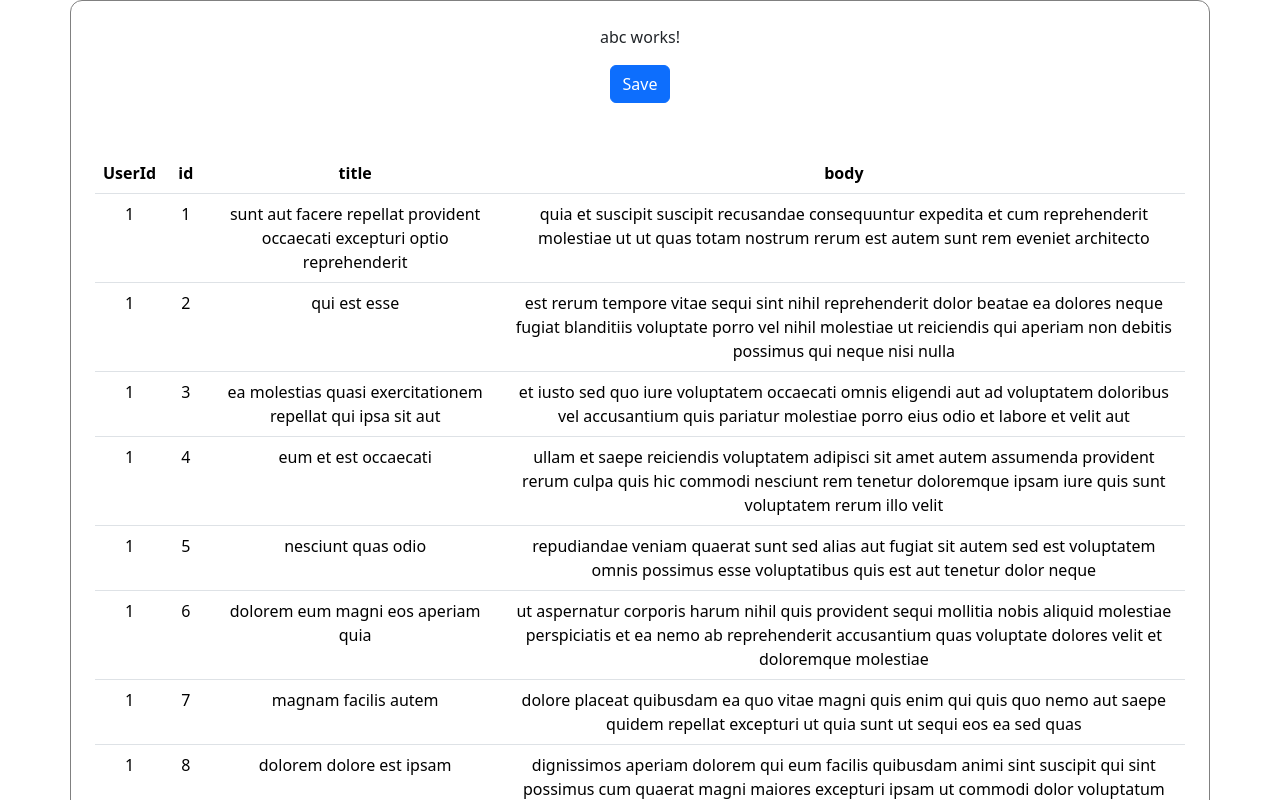
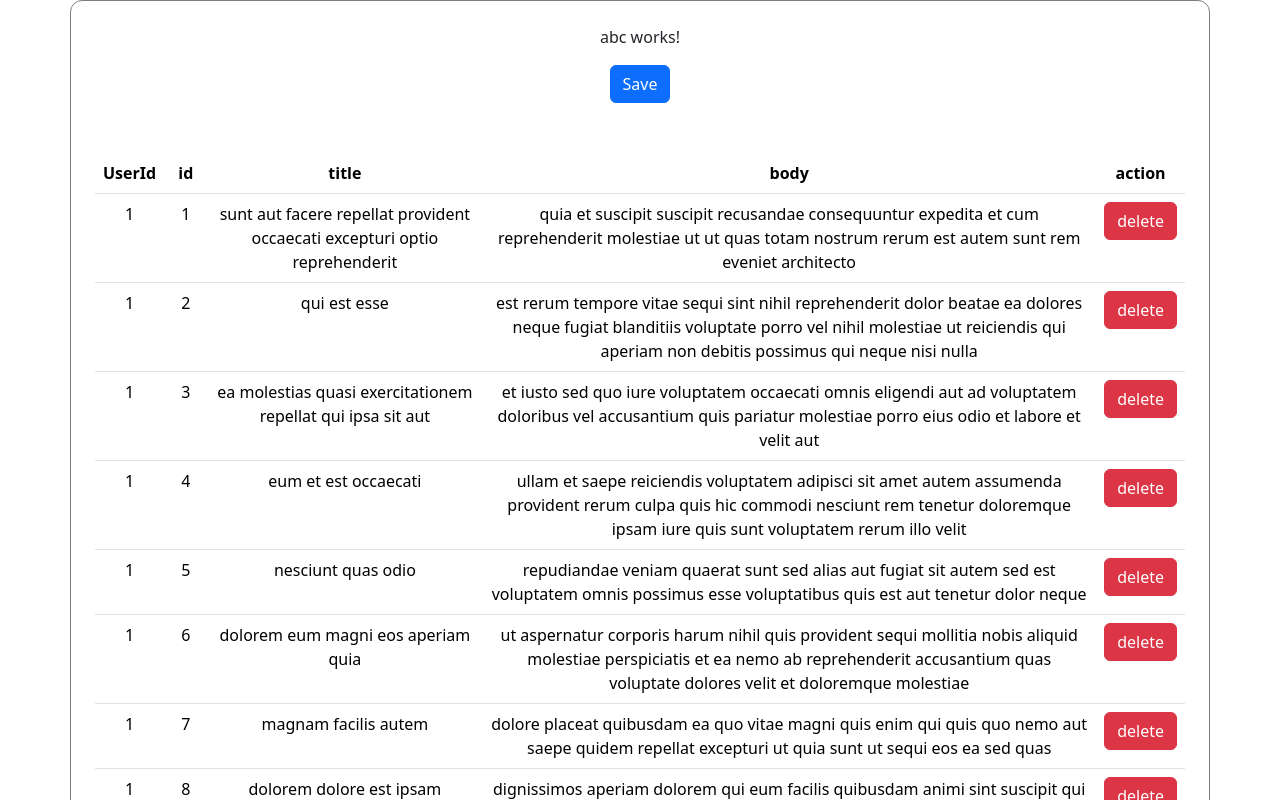
Before and after one commit to sudhansom/EcomAngular, an Angular app: page /posts in a window 1280 px wide. Shown: the top 800 px of the page. Built offline with nearby package versions, Linux system fonts and the light colour scheme; data requests are answered from the project's data file.

Commit message:
fix delete button

```diff
--- a/src/app/post/all-posts/all-posts.component.html
+++ b/src/app/post/all-posts/all-posts.component.html
@@ -5,6 +5,7 @@
       <th>id</th>
       <th>title</th>
       <th>body</th>
+      <th>action</th>
     </tr>
   </thead>
   <tbody>
@@ -13,6 +14,7 @@
       <td>{{d.id}}</td>
       <td>{{d.title}}</td>
       <td>{{d.body}}</td>
+      <td><button class="btn btn-danger" (click)="deleteOne(d.id)">delete</button></td>
     </tr>
   </tbody>
 </table>
--- a/src/app/post/all-posts/all-posts.component.ts
+++ b/src/app/post/all-posts/all-posts.component.ts
@@ -20,7 +20,14 @@ export class AllPostsComponent {
   ngOnInit():void {
     // this.service.getAllPosts().subscribe(console.log);
     this.post$.subscribe(console.log);
-    this.service.deletePost(100);
   }
 
+  deleteOne(id: number){
+    this.service.deletePost(id).subscribe(data => {
+      this.data$ = this.service.getAllPosts();
+    });
+  }
+
+
+
 }
```
